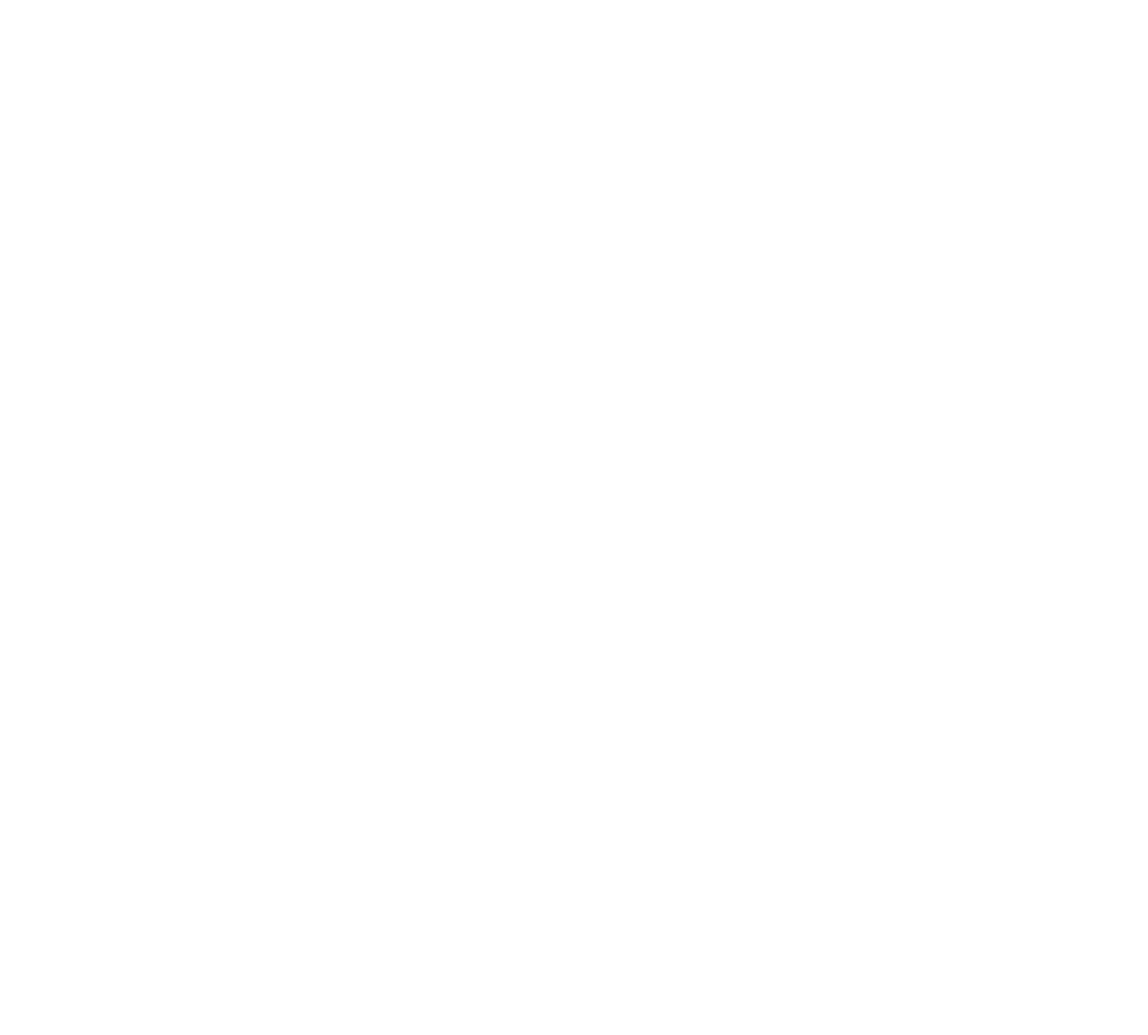
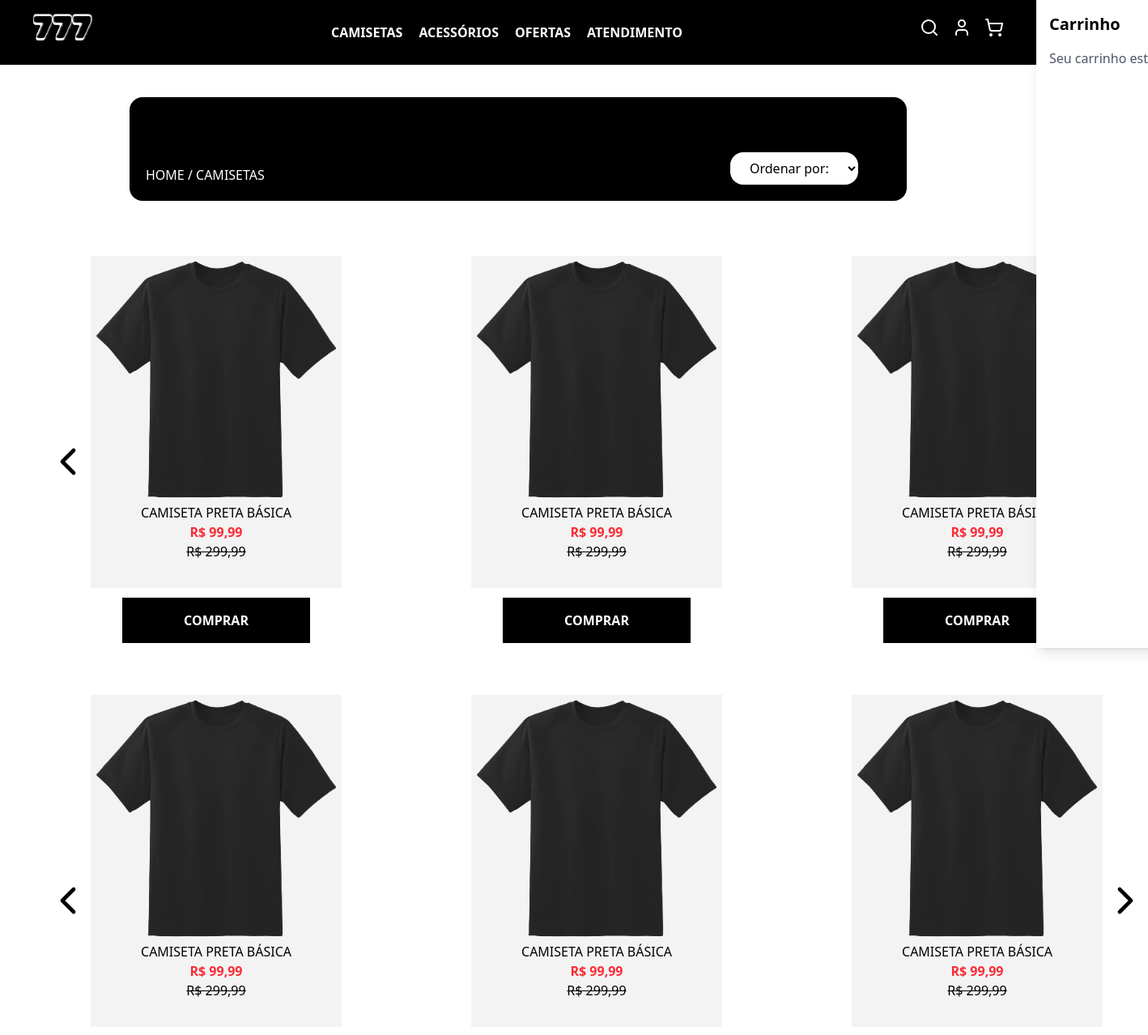
Before and after one commit to kaua-sousaa/projeto-loja-virtual, a React app: page /ClothingPage in a window 1280 px wide. Before the commit this address had no page. Shown: the top 1278 px of the page at 81% size, 1418 px wide, since content can reach past the window. Before the commit the page ends 800 px from the top, so only its background shows below. Built offline with nearby package versions, Linux system fonts and the light colour scheme; the HTML template or start-up script is replaced by a standard one.

Commit message:
renomeando para ingles e pagina suporte

```diff
--- a/src/components/Button.jsx
+++ b/src/components/Button.jsx
@@ -1,7 +1,7 @@
 const Button = ({ className, children }) => {
 
     return (
-        <button className={`bg-black text-white p-4 font-bold cursor-pointer w-3/4 ${className}`}>{children}</button>
+        <button className={`bg-black text-white p-4 font-bold cursor-pointer ${className}`}>{children}</button>
     )
 }
 
--- a/src/components/Roupa.jsx
+++ b/src/components/Clothing.jsx
@@ -10,7 +10,7 @@ const Roupa = ( {img, showButtton = true, className} ) => {
                 <p className="text-center text-red-500 font-bold">R$ 99,99</p>
                 <p className="text-center line-through">R$ 299,99</p>
             </div>
-            {showButtton && <Button>COMPRAR</Button>}
+            {showButtton && <Button className="w-3/4">COMPRAR</Button>}
         </div>
     )
 }
--- a/src/components/LinhaRoupas.jsx
+++ b/src/components/ClothingRow.jsx
@@ -1,24 +1,24 @@
 import { ChevronLeft, ChevronRight } from "lucide-react";
-import Roupa from "./Roupa";
+import Clothing from "./Clothing";
 
-const LinhaRoupas = ({ titulo , item}) => {
+const LinhaRoupas = ({ titulo, item }) => {
   return (
     <div>
       <h1 className="text-4xl text-center mb-7">{titulo}</h1>
       <div className="flex justify-between items-center mx-14">
         <div>
           <button className="cursor-pointer">
-              <ChevronLeft size={56}/>
+            <ChevronLeft size={56} />
           </button>
         </div>
         <div className="flex gap-8 md:gap-20 lg:gap-40 space-y-9">
-          <Roupa img={item}/>
-          <Roupa img={item}/>
-          <Roupa img={item}/>
+          <Clothing img={item} />
+          <Clothing img={item} />
+          <Clothing img={item} />
         </div>
         <div>
           <button className="cursor-pointer">
-              <ChevronRight size={56} />
+            <ChevronRight size={56} />
           </button>
         </div>
       </div>
--- a/src/components/Header.jsx
+++ b/src/components/Header.jsx
@@ -1,7 +1,7 @@
 import { Search, ShoppingCart, User } from "lucide-react";
 import logo_trans from "../assets/logo_trans.png";
 import { useState } from "react";
-import Carrinho from "./Carrinho";
+import Chart from "./Chart";
 import IconLogin from "./IconLogin";
 
 const Header = () => {
@@ -70,7 +70,7 @@ const Header = () => {
       )}
 
       <div className="absolute">
-        <Carrinho isOpen={isOpen} closeChart={closeChart} />
+        <Chart isOpen={isOpen} closeChart={closeChart} />
       </div>
 
       <div className="absolute">
--- a/src/components/Input.jsx
+++ b/src/components/Input.jsx
@@ -1,4 +1,4 @@
-const Input = ( {type, placeholder} ) => {
+const Input = ( {type = "text", placeholder} ) => {
 
     return (
         <input type={type} placeholder={placeholder} className="w-[450px] p-3 border-2 border-gray-200 rounded-md outline-hidden"/>
--- /dev/null
+++ b/src/pages/ClothingPage.jsx
@@ -0,0 +1,35 @@
+import Footer from "../components/Footer";
+import Header from "../components/Header";
+import ClothingRow from "../components/ClothingRow";
+import Blusa from "../assets/blusa.png";
+const RoupasPage = () => {
+  return (
+    <div>
+      <div>
+        <Header />
+      </div>
+      <div className="flex justify-center">
+        <div className="bg-black h-32 mt-10 w-3/4 rounded-2xl mb-10 flex justify-between items-end p-5">
+          <p className="text-white">HOME / CAMISETAS </p>
+          <select name="" id="" className="bg-white mr-10 p-2 px-5 rounded-2xl">
+            <option value="">Ordenar por: </option>
+            <option value="">Menor preço</option>
+            <option value="">Maior preço</option>
+            <option value="">A - Z</option>
+            <option value="">Z - A</option>
+          </select>
+        </div>
+      </div>
+      <div>
+        <ClothingRow item={Blusa} />
+        <ClothingRow item={Blusa} />
+        <ClothingRow item={Blusa} />
+      </div>
+      <div>
+        <Footer />
+      </div>
+    </div>
+  );
+};
+
+export default RoupasPage;
--- a/src/pages/Home.jsx
+++ b/src/pages/Home.jsx
@@ -1,5 +1,5 @@
 import Header from "../components/Header";
-import LinhaRoupas from "../components/LinhaRoupas";
+import ClothingRow from "../components/ClothingRow";
 import blusa from "../assets/blusa.png";
 import short from "../assets/short.png";
 import bone from "../assets/bone.png";
@@ -7,30 +7,28 @@ import Footer from "../components/Footer";
 
 const Home = () => {
   return (
-        <div >
+    <div>
       <div className="h-8 bg-black text-red-500 text-center py-2 font-medium">
         FRETE GRÁTIS PARA COMPRAS ACIMA DE 20 MILHÕES DE REAIS.
       </div>
       <div className="sticky top-0">
-                <Header/>
+        <Header />
       </div>
       <div className="flex justify-center mt-16">
         <div className="bg-news-bg w-1/2 h-96">
-                    <h1 className="text-6xl text-center py-28">
-                        NEWS
-                    </h1>
+          <h1 className="text-6xl text-center py-28">NEWS</h1>
         </div>
       </div>
       <div className="mt-10">
-                <LinhaRoupas titulo="Blusas" item={blusa}/>
-                <LinhaRoupas titulo="Shorts" item={short}/>
-                <LinhaRoupas titulo="Bones" item={bone}/>
+        <ClothingRow titulo="Blusas" item={blusa} />
+        <ClothingRow titulo="Shorts" item={short} />
+        <ClothingRow titulo="Bones" item={bone} />
       </div>
-            <div >
-                <Footer/>
+      <div>
+        <Footer />
       </div>
     </div>
-    )
-}
+  );
+};
 
 export default Home;
--- a/src/pages/ProdutoPage.jsx
+++ b/src/pages/ProductPage.jsx
@@ -1,7 +1,7 @@
 import CheckBox from "../components/CheckBox";
 import Footer from "../components/Footer";
 import Header from "../components/Header";
-import Roupa from "../components/Roupa";
+import Clothing from "../components/Clothing";
 import blusa from "../assets/blusa.png";
 import Button from "../components/Button";
 import { useState } from "react";
@@ -10,12 +10,11 @@ const ProdutoPage = () => {
   const [selectedSize, setSelectedSize] = useState(null);
   const [quantity, setQuantity] = useState(0);
 
-  const handleSubmit = (e) =>{
+  const handleSubmit = (e) => {
     e.preventDefault();
-    console.log(selectedSize)
+    console.log(selectedSize);
     console.log(quantity);
-
-  }
+  };
 
   return (
     <div>
@@ -24,18 +23,22 @@ const ProdutoPage = () => {
       </div>
       <div className="flex justify-center space-x-40">
         <div className="mt-10">
-          <Roupa img={blusa} showButtton={false} className="w-[400px]"/>
+          <Clothing img={blusa} showButtton={false} className="w-[400px]" />
         </div>
         <div className="space-y-5 mt-10 ">
           <h1 className="text-3xl font-bold">CAMISETA PRETA BÁSICA</h1>
           <p className="text-xl font-medium">R$ 199,99</p>
 
           <form onSubmit={handleSubmit} className="flex flex-col">
-            <CheckBox setSelectedSize={setSelectedSize}/>
+            <CheckBox setSelectedSize={setSelectedSize} />
             <p className="mt-3">Quantidade:</p>
             <div className="flex space-x-3">
-              <input min="0" type="number" className="border border-gray-300 text-center w-[100px]"
-              onChange={(e) => setQuantity(e.target.value)}/>
+              <input
+                min="0"
+                type="number"
+                className="border border-gray-300 text-center w-[100px]"
+                onChange={(e) => setQuantity(e.target.value)}
+              />
 
               <Button className="bg-green-800 rounded-md">COMPRAR</Button>
             </div>
--- a/src/pages/RoupasPage.jsx
+++ /dev/null
@@ -1,36 +0,0 @@
-import Footer from "../components/Footer";
-import Header from "../components/Header";
-import LinhaRoupas from "../components/LinhaRoupas";
-import Blusa from "../assets/blusa.png"
-const RoupasPage = () => {
-
-    return (
-        <div>
-            <div>
-                <Header/>
-            </div>
-            <div className="flex justify-center">
-                <div className="bg-black h-32 mt-10 w-3/4 rounded-2xl mb-10 flex justify-between items-end p-5">
-                    <p className="text-white">HOME / CAMISETAS </p>
-                    <select name="" id="" className="bg-white mr-10 p-2 px-5 rounded-2xl">
-                        <option value="">Ordenar por: </option>
-                        <option value="">Menor preço</option>
-                        <option value="">Maior preço</option>
-                        <option value="">A - Z</option>
-                        <option value="">Z - A</option>
-                    </select>
-                </div>
-            </div>
-            <div>
-                <LinhaRoupas item={Blusa}/>
-                <LinhaRoupas item={Blusa}/>
-                <LinhaRoupas item={Blusa}/>
-            </div>
-            <div>
-                <Footer/>
-            </div>
-        </div>
-    )
-}
-
-export default RoupasPage;
--- /dev/null
+++ b/src/pages/SupportPage.jsx
@@ -0,0 +1,36 @@
+import Button from "../components/Button";
+import Footer from "../components/Footer";
+import Header from "../components/Header";
+import Input from "../components/Input";
+
+const SupportPage = () => {
+  return (
+    <div>
+      <div>
+        <Header />
+      </div>
+      <div className="p-10 mt-12 ml-36">
+        <h1 className="text-3xl font-medium mb-4">CONTATO</h1>
+        <form
+          action=""
+          className="flex flex-col space-y-4 border-2 border-gray-300 p-8 rounded-2xl w-1/2"
+        >
+          <Input placeholder="NOME COMPLETO" />
+          <Input type="email" placeholder="EMAIL" />
+          <Input type="text" placeholder="TELEFONE" />
+          <textarea
+            className="border border-gray-300 p-2 rounded-md w-full h-32 resize-none"
+            placeholder="DÊ UMA DESCRIÇÃO DETALHADA"
+          ></textarea>
+
+          <Button className="w-[200px]">ENVIAR</Button>
+        </form>
+      </div>
+      <div>
+        <Footer />
+      </div>
+    </div>
+  );
+};
+
+export default SupportPage;
--- a/src/routes/AppRoutes.jsx
+++ b/src/routes/AppRoutes.jsx
@@ -1,16 +1,18 @@
 import { Route, Routes } from "react-router-dom"
 import Home from "../pages/Home"
 import LoginPage from "../pages/LoginPage";
-import RoupasPage from "../pages/RoupasPage";
-import ProdutoPage from "../pages/ProdutoPage";
+import ClothingPage from "../pages/ClothingPage";
+import ProductPage from "../pages/ProductPage";
+import SupportPage from "../pages/SupportPage";
 
 const AppRoutes = () => {
     return(
         <Routes>
             <Route path="/" element={<Home/>}/>
             <Route path="/LoginPage" element={<LoginPage/>}/>
-            <Route path="/RoupasPage" element={<RoupasPage/>}/>
-            <Route path="/ProdutoPage" element={<ProdutoPage/>}/>
+            <Route path="/ClothingPage" element={<ClothingPage/>}/>
+            <Route path="/ProductPage" element={<ProductPage/>}/>
+            <Route path="/Support" element={<SupportPage/>}/>
         </Routes>
     )
 }
```
Also changed, not shown: src/components/Chart.jsx (renamed from src/components/Carrinho.jsx). Lines whose indentation alone changed are shown as unchanged.
